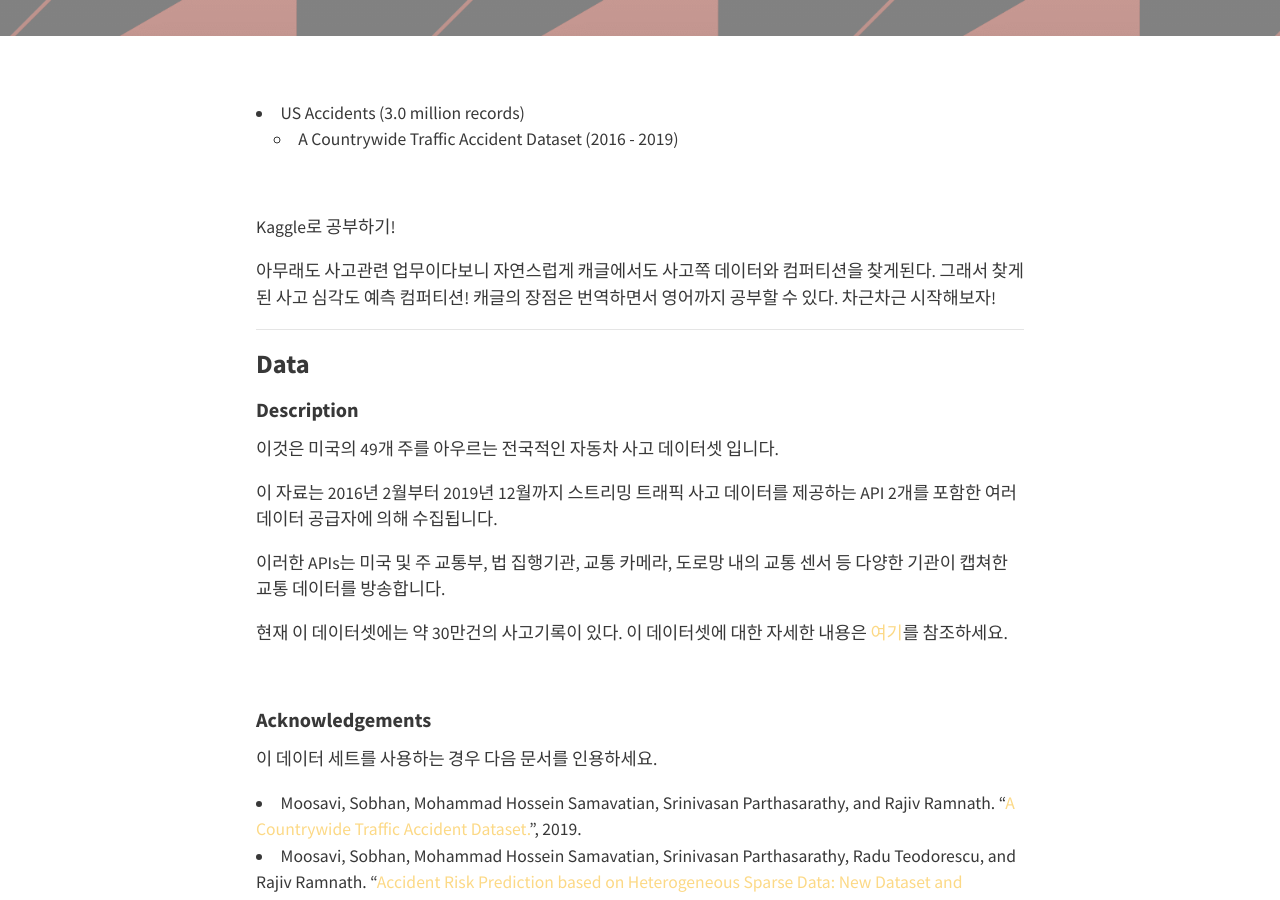
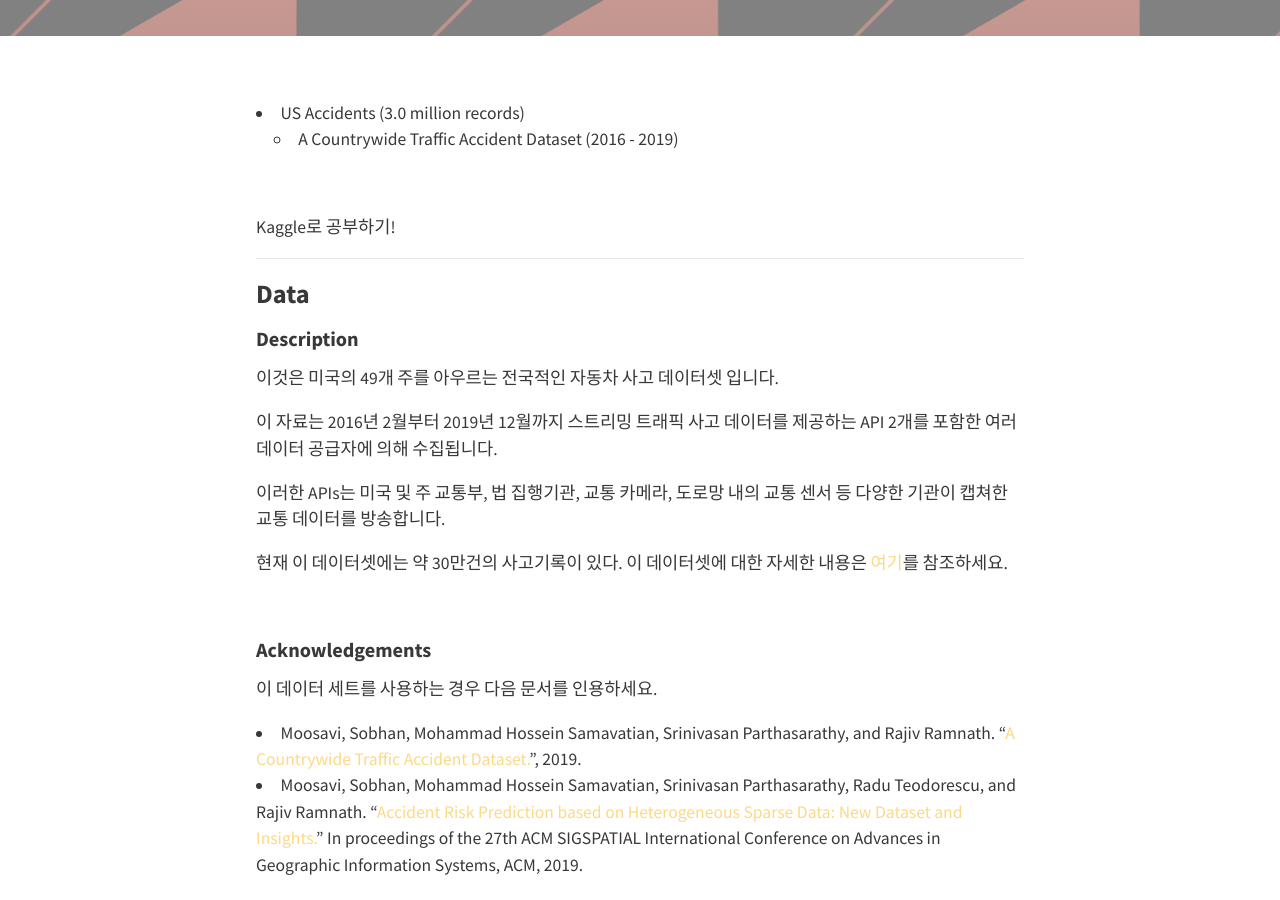
Before and after one commit to BoKyeong-Kim/BoKyeong-Kim.github.io, a Jekyll site: the page built from _posts/Data-kaggle/2020-03-15-US Accidents(3.0 million records).md, in a window 1280 px wide and 900 px high, scrolled down 441 px. Built offline with Jekyll 4.4.1, drawn with Linux system fonts in a browser that asks for light colours; nearby versions of some CDN libraries.

Commit message:
Update 2020-03-15-US Accidents(3.0 million records).md

```diff
--- a/_posts/Data-kaggle/2020-03-15-US Accidents(3.0 million records).md
+++ b/_posts/Data-kaggle/2020-03-15-US Accidents(3.0 million records).md
@@ -17,10 +17,6 @@ tags: [kaggle, Accidents, US]
 <br>
 
 Kaggle로 공부하기!
-
-아무래도 사고관련 업무이다보니 자연스럽게 캐글에서도 사고쪽 데이터와 컴퍼티션을 찾게된다. 그래서 찾게된 사고 심각도 예측 컴퍼티션! 캐글의 장점은 번역하면서 영어까지 공부할 수 있다. 차근차근 시작해보자!
-
-
 
 -----------------------
 ### Data
```
